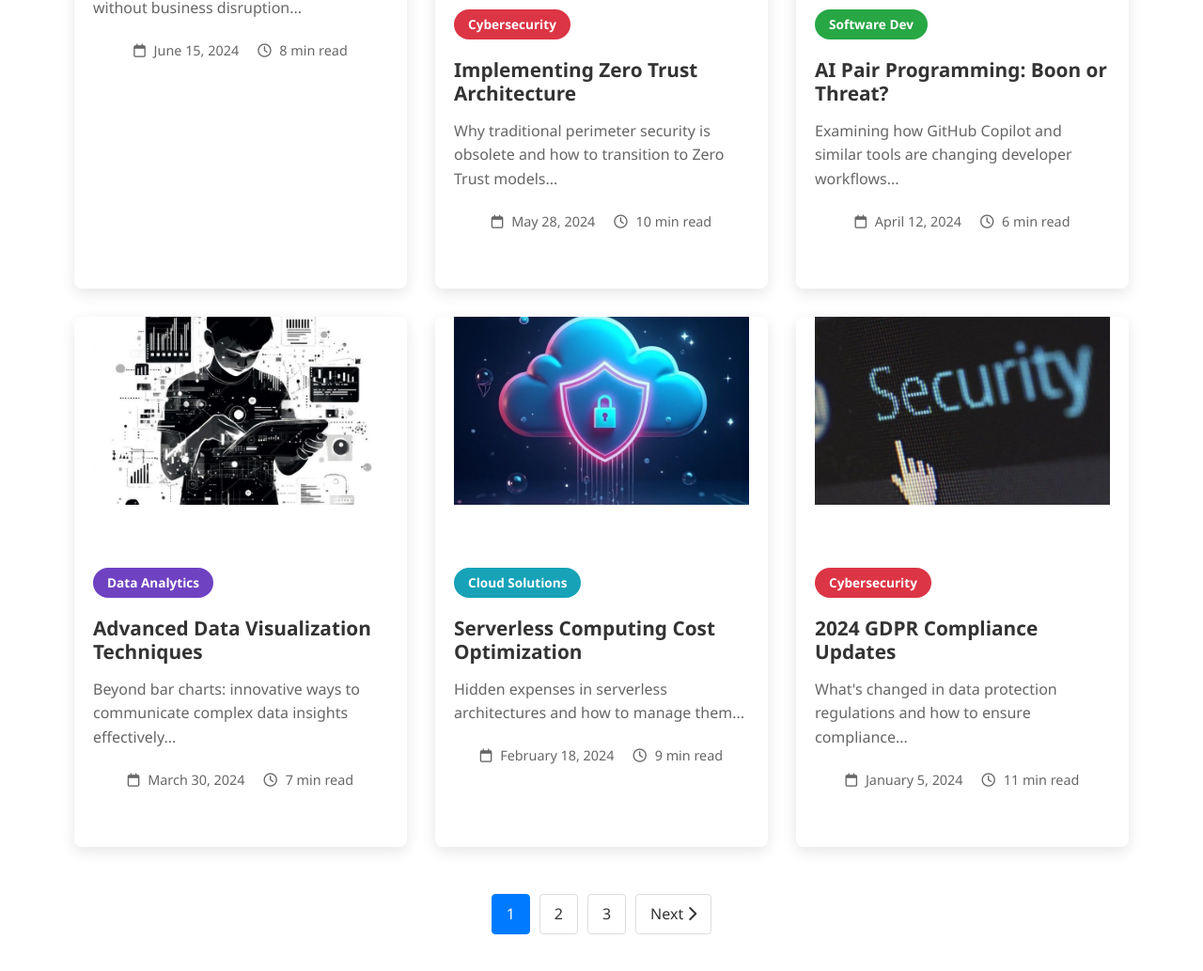
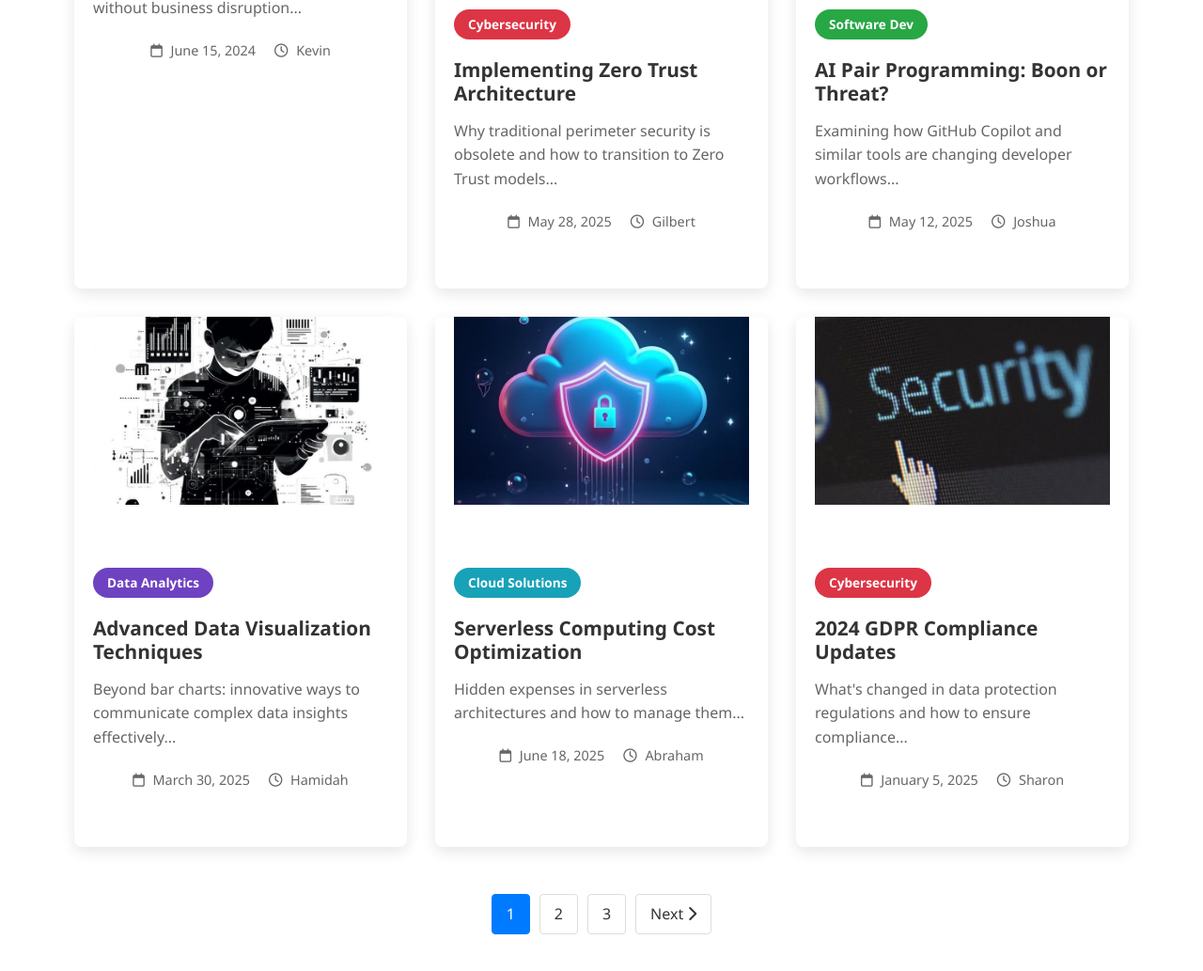
Before and after one commit to vu-group10/Internet-technology-and-web-design-cousework, a plain HTML site: page blogs.html in a window 1280 px wide. Shown: the part 669-1702 px from the top of the page at 94% size. Drawn offline with Linux system fonts and the light colour scheme.

Commit message:
Update blogs.html

```diff
--- a/blogs.html
+++ b/blogs.html
@@ -58,7 +58,7 @@
                         <p class="post-excerpt">Learn the proven framework for successful large-scale cloud migrations without business disruption...</p>
                         <div class="post-meta">
                             <span class="post-date"><i class="far fa-calendar"></i> June 15, 2024</span>
-                            <span class="post-readtime"><i class="far fa-clock"></i> 8 min read</span>
+                                <span class="post-readtime"><i class="far fa-clock"></i> Kevin</span>
                         </div>
                     </div>
                 </article>
@@ -73,8 +73,8 @@
                         <h2><a href="single-post.html">Implementing Zero Trust Architecture</a></h2>
                         <p class="post-excerpt">Why traditional perimeter security is obsolete and how to transition to Zero Trust models...</p>
                         <div class="post-meta">
-                            <span class="post-date"><i class="far fa-calendar"></i> May 28, 2024</span>
-                            <span class="post-readtime"><i class="far fa-clock"></i> 10 min read</span>
+                            <span class="post-date"><i class="far fa-calendar"></i> May 28, 2025</span>
+                            <span class="post-readtime"><i class="far fa-clock"></i> Gilbert</span>
                         </div>
                     </div>
                 </article>
@@ -89,8 +89,8 @@
                         <h2><a href="single-post.html">AI Pair Programming: Boon or Threat?</a></h2>
                         <p class="post-excerpt">Examining how GitHub Copilot and similar tools are changing developer workflows...</p>
                         <div class="post-meta">
-                            <span class="post-date"><i class="far fa-calendar"></i> April 12, 2024</span>
-                            <span class="post-readtime"><i class="far fa-clock"></i> 6 min read</span>
+                            <span class="post-date"><i class="far fa-calendar"></i> May 12, 2025</span>
+                                <span class="post-readtime"><i class="far fa-clock"></i> Joshua</span>
                         </div>
                     </div>
                 </article>
@@ -105,8 +105,8 @@
                         <h2><a href="single-post.html">Advanced Data Visualization Techniques</a></h2>
                         <p class="post-excerpt">Beyond bar charts: innovative ways to communicate complex data insights effectively...</p>
                         <div class="post-meta">
-                            <span class="post-date"><i class="far fa-calendar"></i> March 30, 2024</span>
-                            <span class="post-readtime"><i class="far fa-clock"></i> 7 min read</span>
+                            <span class="post-date"><i class="far fa-calendar"></i> March 30, 2025</span>
+                            <span class="post-readtime"><i class="far fa-clock"></i> Hamidah</span>
                         </div>
                     </div>
                 </article>
@@ -121,8 +121,8 @@
                         <h2><a href="single-post.html">Serverless Computing Cost Optimization</a></h2>
                         <p class="post-excerpt">Hidden expenses in serverless architectures and how to manage them...</p>
                         <div class="post-meta">
-                            <span class="post-date"><i class="far fa-calendar"></i> February 18, 2024</span>
-                            <span class="post-readtime"><i class="far fa-clock"></i> 9 min read</span>
+                            <span class="post-date"><i class="far fa-calendar"></i> June 18, 2025</span>
+                            <span class="post-readtime"><i class="far fa-clock"></i> Abraham</span>
                         </div>
                     </div>
                 </article>
@@ -137,8 +137,8 @@
                         <h2><a href="single-post.html">2024 GDPR Compliance Updates</a></h2>
                         <p class="post-excerpt">What's changed in data protection regulations and how to ensure compliance...</p>
                         <div class="post-meta">
-                            <span class="post-date"><i class="far fa-calendar"></i> January 5, 2024</span>
-                            <span class="post-readtime"><i class="far fa-clock"></i> 11 min read</span>
+                            <span class="post-date"><i class="far fa-calendar"></i> January 5, 2025</span>
+                            <span class="post-readtime"><i class="far fa-clock"></i> Sharon</span>
                         </div>
                     </div>
                 </article>
```
